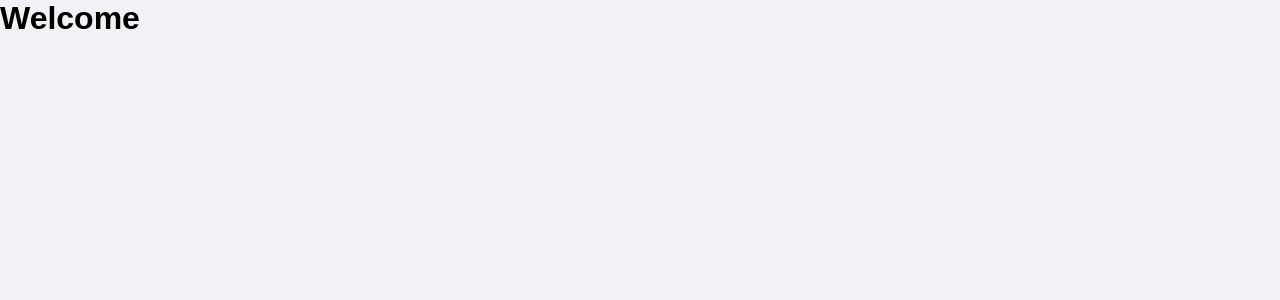
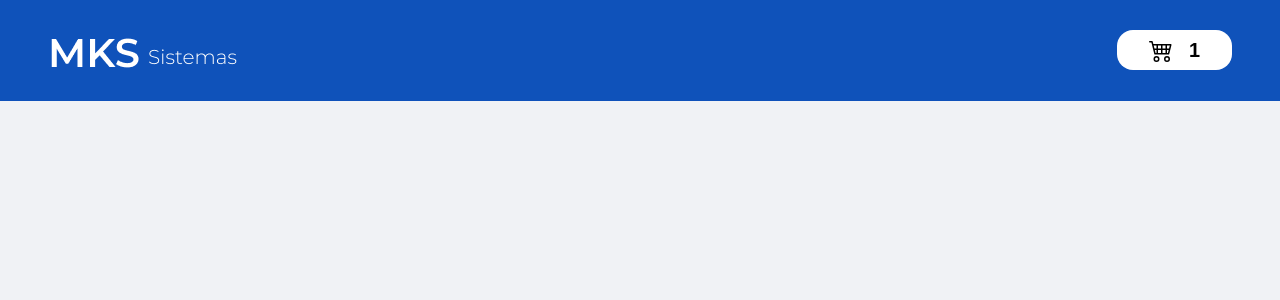
Before and after one commit to ferrariflaviaa/-MKSSistamas, a React (Create React App) app: page / in a window 1280 px wide. Shown: the top 300 px of the page. Built offline with nearby package versions, Linux system fonts and the light colour scheme.

Commit message:
feat: created header component

```diff
--- a/package.json
+++ b/package.json
@@ -12,6 +12,7 @@
     "@types/react-dom": "^18.0.6",
     "react": "^18.2.0",
     "react-dom": "^18.2.0",
+    "react-icons": "^4.4.0",
     "react-modal": "^3.15.1",
     "react-router-dom": "^6.3.0",
     "react-scripts": "5.0.1",
--- a/public/index.html
+++ b/public/index.html
@@ -1,5 +1,5 @@
 <!DOCTYPE html>
-<html lang="en">
+<html lang="pt-br">
   <head>
     <meta charset="utf-8" />
     <meta name="viewport" content="width=device-width, initial-scale=1" />
--- /dev/null
+++ b/src/components/Header/index.tsx
@@ -0,0 +1,16 @@
+import { BsCart4 } from "react-icons/bs";
+
+import logo from "../../assets/logo.png";
+import { Container, Content } from "./styled";
+
+export const Header = () => {
+  return (
+    <Container>
+      <img src={logo} />
+      <Content>
+        <BsCart4 />
+        <h5>1</h5>
+      </Content>
+    </Container>
+  );
+};
--- /dev/null
+++ b/src/components/Header/styled.ts
@@ -0,0 +1,24 @@
+import styled from "styled-components";
+
+export const Container = styled.section`
+  width: 100%;
+  min-height: 6.3rem;
+  display: flex;
+  justify-content: space-between;
+  align-items: center;
+  padding: 1rem 3rem;
+  background-color: #0f52ba;
+`;
+export const Content = styled.div`
+  display: flex;
+  align-items: center;
+  padding: 0.5rem 2rem;
+  background-color: var(--white);
+  border-radius: 1rem;
+  font-size: 1.5rem;
+  cursor: pointer;
+
+  h5 {
+    padding-left: 1rem;
+  }
+`;
--- a/src/pages/Welcome/index.tsx
+++ b/src/pages/Welcome/index.tsx
@@ -1,7 +1,9 @@
+import { Header } from "../../components/Header";
+
 export function Welcome() {
   return (
-    <div>
-      <h1>Welcome</h1>
-    </div>
+    <>
+      <Header />
+    </>
   );
 }
```
Also changed, not shown: src/assets/logo.png (added), 1 other file (tests, documents, lock files or other folders).
